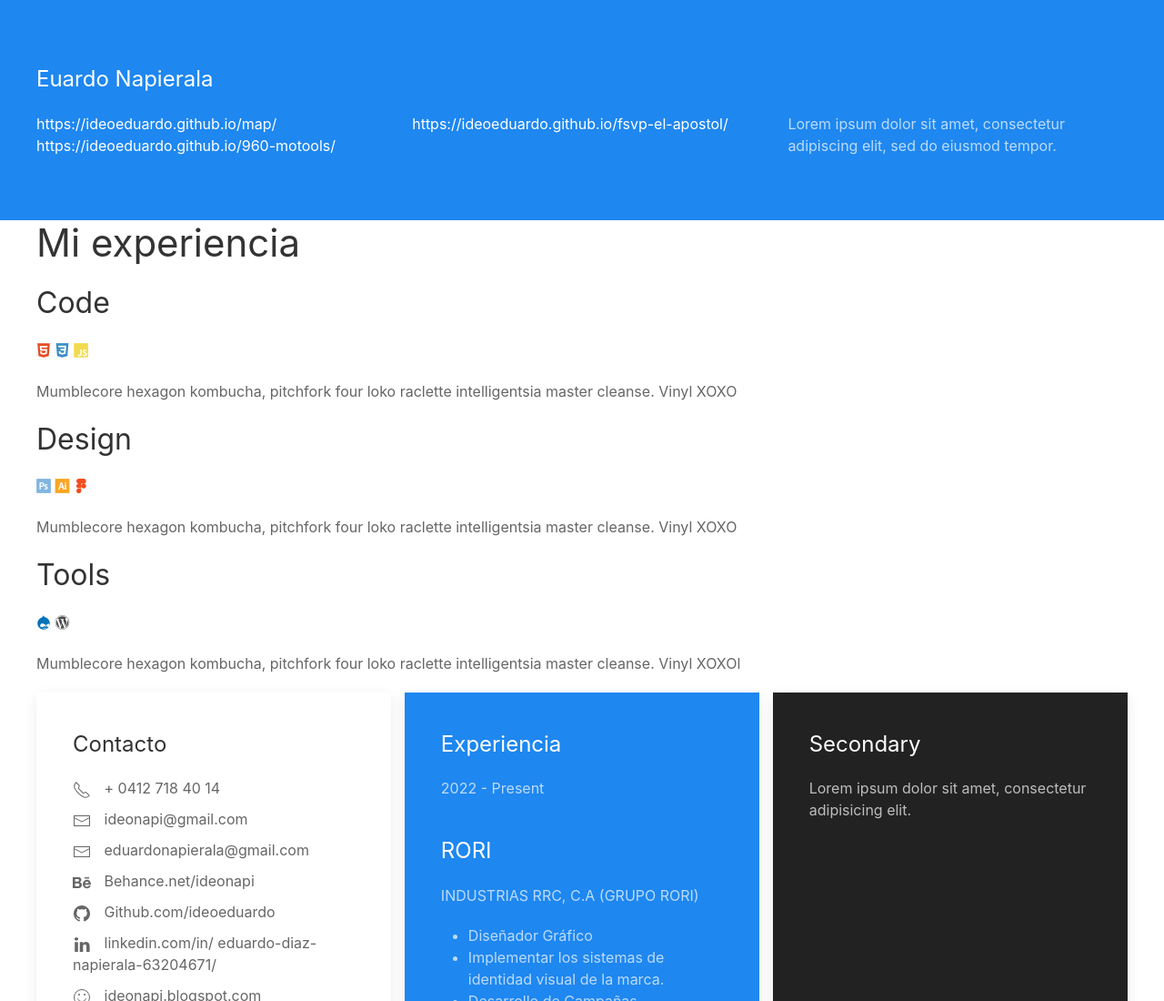
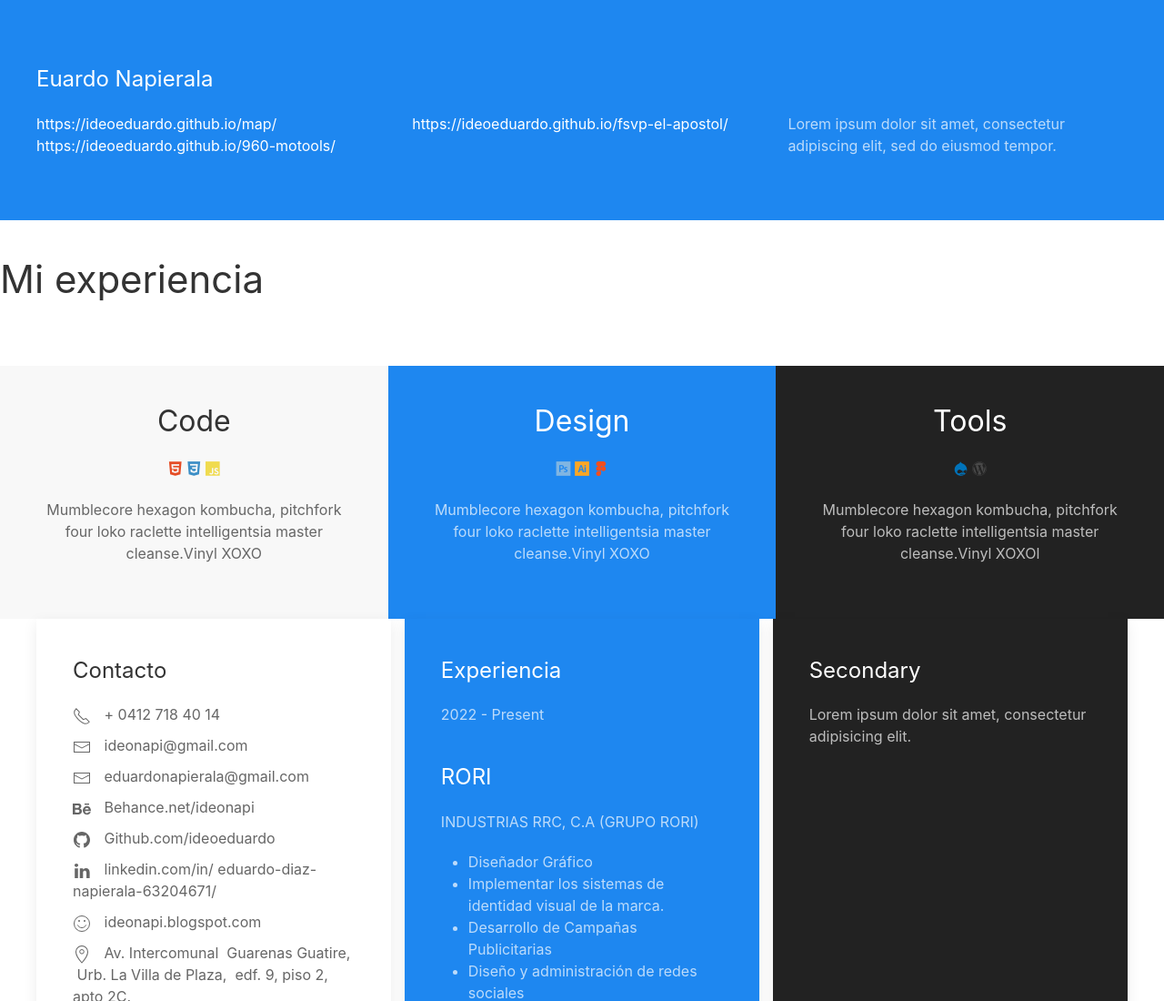
Before and after one commit to ideoeduardo/ideoeduardo.github.io, a plain HTML site: page index.html in a window 1280 px wide. Shown: the top 1100 px of the page at 91% size. Drawn offline with nearby package versions, Linux system fonts and the light colour scheme.

Commit message:
Update index.html

```diff
--- a/index.html
+++ b/index.html
@@ -39,42 +39,42 @@
     </div>
 </div>
 
-
-
-
-
 <!--AKA-->
-    <div class="uk-container">
-<!--copiado-->
- <div class="user-details">
-  <h1>Mi experiencia</h1>
-</div>
-  <div class="user">
-    <div class="tech">
+<h1>Mi experiencia</h1>
+<div class="uk-grid-collapse uk-child-width-expand@s uk-text-center uk-margin-large-top" uk-grid>
+    <div>
+        <div class="uk-background-muted uk-padding">
       <h2>Code</h2>
       <i class="devicon-html5-plain colored"></i>
       <i class="devicon-css3-plain colored"></i>
       <i class="devicon-javascript-plain colored"></i>
-      <p>Mumblecore hexagon kombucha, pitchfork four loko raclette intelligentsia master cleanse.
-        Vinyl XOXO</p>
+      <p>Mumblecore hexagon kombucha, pitchfork four loko raclette intelligentsia master cleanse.Vinyl XOXO</p>
+        </div>
     </div>
-    <div class="tech">
+    <div>
+        <div class="uk-background-primary uk-padding uk-light">
       <h2>Design</h2>
       <i class="devicon-photoshop-plain colored"></i>
       <i class="devicon-illustrator-plain colored"></i>
       <i class="devicon-figma-plain colored"></i>
-      <p>Mumblecore hexagon kombucha, pitchfork four loko raclette intelligentsia master cleanse.
-        Vinyl XOXO</p>
+      <p>Mumblecore hexagon kombucha, pitchfork four loko raclette intelligentsia master cleanse.Vinyl XOXO</p>
+        </div>
     </div>
-    <div class="tech">
+    <div>
+        <div class="uk-background-secondary uk-padding uk-light">
       <h2>Tools</h2>
       <i class="devicon-drupal-plain colored"></i>
       <i class="devicon-jekyll-plain colored"></i>
       <i class="devicon-wordpress-plain colored"></i>
-      <p>Mumblecore hexagon kombucha, pitchfork four loko raclette intelligentsia master cleanse.
-        Vinyl XOXOl</p>
+      <p>Mumblecore hexagon kombucha, pitchfork four loko raclette intelligentsia master cleanse.Vinyl XOXOl</p>
+        </div>
     </div>
 </div>
+
+
+    <div class="uk-container">
+<!--copiado-->
+
 <!---------------------------------------------->
 <div class="uk-child-width-1-3@m uk-grid-small uk-grid-match" uk-grid>
     <div>
```
